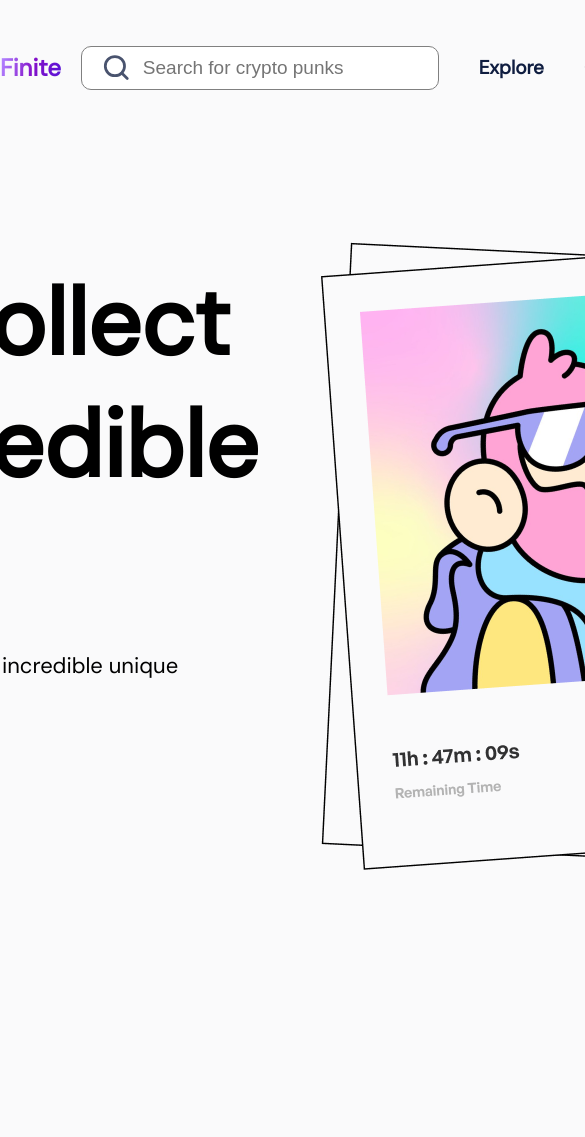
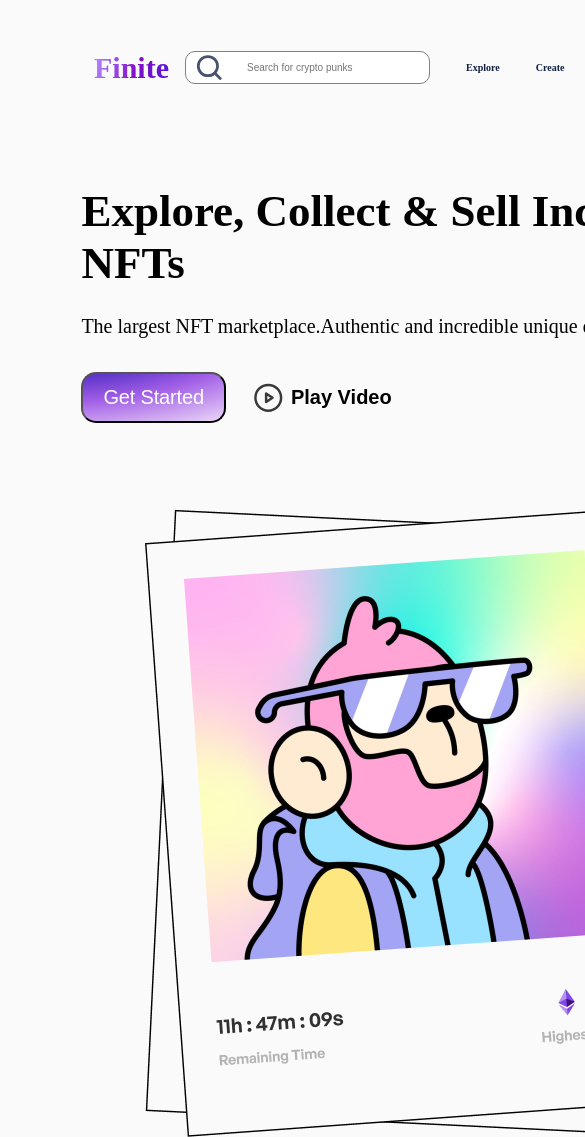
Before and after one commit to Divyesh-5981/finite-webpage, a plain HTML site: page index.html in a window 390 px wide. Shown: the top 1137 px of the page, 585 px wide, since content can reach past the window. Before the commit the page ends 979 px from the top, so only its background shows below. Drawn offline with Linux system fonts and the light colour scheme.

Commit message:
Responsive done

```diff
--- a/index.html
+++ b/index.html
@@ -53,7 +53,7 @@
           <button class="get-started-btn">Get Started</button>
           <button class="play-btn">
             <img src="./Icon/Regular/PlayCircle.svg" alt="Play Icon">
-            Play Video
+            <p>Play Video</p>
           </button>
         </div>
       </div>
--- a/style.css
+++ b/style.css
@@ -5,7 +5,7 @@
   box-sizing: border-box;
 }
 body {
-  font-family: "DM Sans", sans-serif;
+  font-family: "General Sans";
   background: #fafafb;
 }
 .header {
@@ -13,7 +13,7 @@ body {
   width: 100%;
   height: 135px;
   align-items: center;
-  justify-content: space-around;
+  justify-content: space-evenly;
 }
 .navbar-items {
   list-style: none;
@@ -32,8 +32,8 @@ body {
   text-align: center;
   border-radius: 15px;
   color: white;
-  height: 40px;
-  width: 150px;
+  height: 50px;
+  width: 135%;
   font-size: 18px;
 }
 .navbar-items li {
@@ -148,3 +148,87 @@ body {
     background: rgba(214, 173, 255, 1);
     filter: blur(72.3956px);
 } */
+
+
+@media (max-width: 1100px){
+
+  .left-box, .right-box{
+    margin: 0px auto;
+  }
+  .main-section{
+    height: 100%;
+    row-gap: 36px;
+    flex-direction: column;
+  }
+  .header{
+    justify-content: space-evenly;
+  }
+}
+
+@media (max-width: 800px){
+  .navbar-items li{
+    font-size: 10px;
+    margin-left: -4px;
+  }
+  .search-input, .nav-btn{
+   font-size: 10px;
+  }
+  .left-box{
+    position: relative;
+    left: 6%;
+  }
+  .left-box .paragraph{
+    font-size: 18px;
+  }
+  .heading-one{
+    font-size: 56px;
+  }
+  .left-box, .right-box{
+    margin: 0px auto;
+  }
+  .main-section{
+    height: 100%;
+    flex-direction: column;
+    row-gap: 36px;
+  }
+  .action-btns{
+    margin-top: -30px;
+  }
+}
+
+@media (max-width: 400px){
+  .logo h2{
+    font-size: 30px;
+  }
+  .heading-one{
+    font-size: 45px;
+    margin-top: 50px;
+  }
+  .nav-btn{
+    width: 80px;
+    height: 40px;
+  }
+  .paragraph p{
+    font-size: 20px;
+  }
+  .get-started-btn, .play-btn{
+    font-size: 20px;
+  }
+  .right-box{
+    margin-left: 145px;
+  }
+  .header{
+    justify-content: flex-start;
+    margin-left: 94px;
+  }
+  li, .input-magnify{
+    padding-right: 0px;
+  }
+  .main-section{
+    width: 100%;
+  }
+  .left-box{
+    margin-bottom: 50px;
+    margin-left: 58px;
+  }
+}
```
